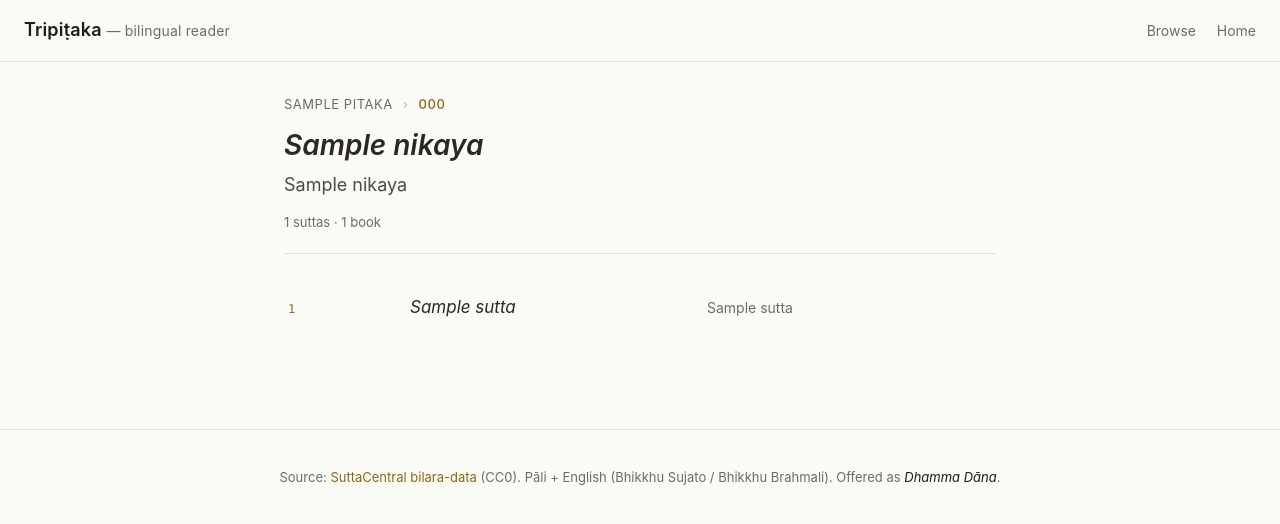
After one commit to dhamma-seeker/tripitaka-mcp, a FastAPI app: template reader/templates/nikaya.html in a window 1280 px wide. The commit adds this page. Shown: the top 524 px of the page. Run offline with FastAPI, Linux system fonts and the light colour scheme; the template is opened without the code that fills it: most values are stand-ins (such as "Sample title", 1, 10 or a date in 2020).

Commit message:
feat(reader+infra): browse tree + Caddy /read/* route + docker-compose service
Reader changes (web app):
- All reader routes moved under /read/* namespace; static now at /read/static
  so apex Caddy can proxy a single subtree.
- New: GET /read/ (browse tree — pitakas → nikayas with sutta counts) and
  GET /read/browse/{nikaya_code} (books + suttas in a nikāya).
- Root / now redirects to /read/ (local dev convenience; in prod the apex
  Caddy site handles / itself).
- fetch_structure() filters out legacy zero-segment nikāyas (vin-v/vin-m/
  vin-c/vin-p/ym/pt placeholders left over from pre-Phase B migrations).
- fetch_nikaya() applies natural sort to sutta_id (dn1, dn2, ..., dn10
  instead of dn1, dn10, dn2) since section.sort_order is unreliable
  for early-loaded rows.
- Tightened input validation: regex-bound sutta_id and nikaya_code at the
  route boundary so we never form ill-formed SQL parameters.

Infra:
- docker-compose.prod.yml: new `reader` service. Same image as MCP server,
  command-overrides to uvicorn reader.app:app on :8090. Read-only fs,
  no-new-privileges, drop ALL caps, 512M limit, healthz probe via stdlib
  urllib so we don't need to add curl to the image.
- Caddyfile (apex): @reader matcher path /read /read/* → reverse_proxy
  reader:8090 with X-Forwarded-Proto so Jinja-rendered links keep https.
  Sits before the static file_server fallback inside its own handle block,
  same pattern used for @mcp_misroute.

Validated:
- 9 routes smoke-tested locally via uvicorn (200 for valid, 404 for
  unknown nikaya/sutta, static CSS served from /read/static).
- Browse: DN sorts dn1..dn34 numerically; KN renders multi-book layout
  (Khuddakapāṭha, Dhammapada ranges, etc.) with book grouping.
- `docker compose -f docker-compose.prod.yml config` → OK.
- Custom Caddy build (xcaddy + rate_limit) `caddy validate` → "Valid
  configuration".

Not deployed yet. Next: merge develop → main, ssh droplet, deploy.sh.

Co-Authored-By: Claude Opus 4.7 (1M context) <noreply@anthropic.com>

```diff
--- a/reader/app.py
+++ b/reader/app.py
@@ -3,14 +3,20 @@
 Run locally:
     uvicorn reader.app:app --reload --port 8090
 
-Routes:
-    GET  /                  → landing redirect (placeholder)
-    GET  /healthz           → liveness probe
-    GET  /read/{sutta_id}   → bilingual reader (Pāli + English segments)
+Routes (all under /read/* namespace so apex Caddy can proxy a single path):
+    GET  /read/healthz                 → liveness probe
+    GET  /read/                        → browse tree (pitakas → nikayas)
+    GET  /read/browse/{nikaya_code}    → list of books + suttas in a nikāya
+    GET  /read/static/*                → CSS, fonts, etc.
+    GET  /read/{sutta_id}              → bilingual reader (Pāli + English)
+
+For local dev convenience, root `/` redirects to `/read/`. In production the
+apex Caddy site handles `/` (landing) and only proxies `/read/*` to this app.
 """
 
 from __future__ import annotations
 
+import re
 from pathlib import Path
 
 from fastapi import FastAPI, HTTPException, Request
@@ -18,30 +24,69 @@ from fastapi.responses import HTMLResponse, RedirectResponse
 from fastapi.staticfiles import StaticFiles
 from fastapi.templating import Jinja2Templates
 
-from reader.queries import fetch_sutta
+from reader.queries import fetch_nikaya, fetch_structure, fetch_sutta
 
 BASE_DIR = Path(__file__).resolve().parent
 templates = Jinja2Templates(directory=str(BASE_DIR / "templates"))
 
+# Validate identifiers tightly — DB only has lowercase alphanumerics, dots,
+# and hyphens (e.g. mn128, pli-tv-bu-vb-pj1, mil3.1.1). Reject anything else
+# at the route boundary so we never form ill-formed SQL parameters.
+_SUTTA_ID_RE = re.compile(r"^[a-z0-9.\-]{1,50}$")
+_NIKAYA_CODE_RE = re.compile(r"^[a-z0-9\-]{1,30}$")
+
 app = FastAPI(title="Tripitaka Reader", docs_url=None, redoc_url=None)
-app.mount("/static", StaticFiles(directory=str(BASE_DIR / "static")), name="static")
+app.mount(
+    "/read/static",
+    StaticFiles(directory=str(BASE_DIR / "static")),
+    name="static",
+)
 
 
-@app.get("/healthz", response_class=HTMLResponse)
+@app.get("/read/healthz", response_class=HTMLResponse)
 def healthz() -> str:
     return "ok"
 
 
 @app.get("/")
-def index() -> RedirectResponse:
-    # MVP-min: รากของ reader ยังไม่มี landing — ส่งไปสูตรตัวอย่าง
-    return RedirectResponse(url="/read/dn16", status_code=302)
+def root_redirect() -> RedirectResponse:
+    # Local dev convenience only — prod apex Caddy handles `/` directly
+    return RedirectResponse(url="/read/", status_code=302)
+
+
+@app.get("/read/", response_class=HTMLResponse)
+def browse_index(request: Request) -> HTMLResponse:
+    pitakas = fetch_structure()
+    return templates.TemplateResponse(
+        request=request,
+        name="index.html",
+        context={"pitakas": pitakas},
+    )
+
+
+@app.get("/read/browse/{nikaya_code}", response_class=HTMLResponse)
+def browse_nikaya(request: Request, nikaya_code: str) -> HTMLResponse:
+    nikaya_code = nikaya_code.strip().lower()
+    if not _NIKAYA_CODE_RE.match(nikaya_code):
+        raise HTTPException(status_code=400, detail="invalid nikaya code")
+
+    data = fetch_nikaya(nikaya_code)
+    if data is None:
+        raise HTTPException(
+            status_code=404, detail=f"nikāya not found: {nikaya_code}"
+        )
+
+    return templates.TemplateResponse(
+        request=request,
+        name="nikaya.html",
+        context={"nikaya": data},
+    )
 
 
 @app.get("/read/{sutta_id}", response_class=HTMLResponse)
 def read_sutta(request: Request, sutta_id: str) -> HTMLResponse:
     sutta_id = sutta_id.strip().lower()
-    if not sutta_id or len(sutta_id) > 50:
+    if not _SUTTA_ID_RE.match(sutta_id):
         raise HTTPException(status_code=400, detail="invalid sutta_id")
 
     data = fetch_sutta(sutta_id)
--- a/reader/static/style.css
+++ b/reader/static/style.css
@@ -168,6 +168,170 @@ body {
   font-size: 16px;
 }
 
+/* --- Browse pages (index + nikaya) --- */
+
+.pitaka-block,
+.book-block {
+  margin: 0 0 36px;
+}
+
+.pitaka-title {
+  font-size: 22px;
+  font-weight: 600;
+  margin: 0 0 12px;
+  padding-bottom: 6px;
+  border-bottom: 2px solid var(--border);
+}
+
+.pitaka-title .pi {
+  font-style: italic;
+  color: var(--pali-fg);
+  margin-right: 8px;
+}
+
+.pitaka-title .en {
+  color: var(--muted);
+  font-weight: 400;
+  font-size: 16px;
+}
+
+.nikaya-list,
+.sutta-list {
+  list-style: none;
+  margin: 0;
+  padding: 0;
+}
+
+.nikaya-list li {
+  border-bottom: 1px solid var(--border);
+}
+
+.nikaya-list li:last-child {
+  border-bottom: none;
+}
+
+.nikaya-list a {
+  display: flex;
+  align-items: baseline;
+  gap: 12px;
+  padding: 10px 4px;
+  text-decoration: none;
+  color: var(--fg);
+  transition: background 0.12s ease;
+}
+
+.nikaya-list a:hover {
+  background: var(--highlight);
+}
+
+.nik-pali {
+  font-style: italic;
+  color: var(--pali-fg);
+  font-weight: 500;
+  min-width: 140px;
+}
+
+.nik-en {
+  color: var(--muted);
+  flex: 1;
+  font-size: 14px;
+}
+
+.nik-count {
+  color: var(--muted);
+  font-size: 12px;
+  font-family: ui-monospace, "SF Mono", "Cascadia Code", Menlo, Consolas, monospace;
+}
+
+.book-title {
+  font-size: 16px;
+  font-weight: 500;
+  margin: 24px 0 8px;
+  color: var(--muted);
+  display: flex;
+  align-items: baseline;
+  gap: 10px;
+}
+
+.book-title .pi {
+  font-style: italic;
+  color: var(--pali-fg);
+}
+
+.book-title .en {
+  font-size: 13px;
+  color: var(--muted);
+  font-style: normal;
+}
+
+.book-title .book-count {
+  margin-left: auto;
+  font-size: 11px;
+  font-family: ui-monospace, "SF Mono", "Cascadia Code", Menlo, Consolas, monospace;
+  color: var(--muted);
+  opacity: 0.7;
+}
+
+.sutta-list li {
+  border-bottom: 1px solid var(--border);
+}
+
+.sutta-list li:last-child {
+  border-bottom: none;
+}
+
+.sutta-list a {
+  display: grid;
+  grid-template-columns: 110px 1fr 1fr;
+  gap: 12px;
+  align-items: baseline;
+  padding: 8px 4px;
+  text-decoration: none;
+  color: var(--fg);
+  transition: background 0.12s ease;
+}
+
+.sutta-list a:hover {
+  background: var(--highlight);
+}
+
+.sutta-list .sid {
+  font-family: ui-monospace, "SF Mono", "Cascadia Code", Menlo, Consolas, monospace;
+  font-size: 12px;
+  color: var(--accent);
+  background: transparent;
+  padding: 0;
+}
+
+.sutta-list .t-pali {
+  font-style: italic;
+  color: var(--pali-fg);
+}
+
+.sutta-list .t-en {
+  color: var(--muted);
+  font-size: 14px;
+}
+
+.breadcrumb a {
+  color: var(--muted);
+  text-decoration: none;
+}
+
+.breadcrumb a:hover {
+  color: var(--accent);
+}
+
+@media (max-width: 600px) {
+  .sutta-list a {
+    grid-template-columns: 80px 1fr;
+  }
+  .sutta-list .t-en {
+    grid-column: 1 / -1;
+    margin-left: 92px;
+  }
+}
+
 .site-footer {
   border-top: 1px solid var(--border);
   padding: 24px;
--- a/reader/templates/base.html
+++ b/reader/templates/base.html
@@ -4,15 +4,16 @@
   <meta charset="UTF-8">
   <meta name="viewport" content="width=device-width, initial-scale=1.0">
   <title>{% block title %}Tripitaka Reader{% endblock %}</title>
-  <link rel="icon" href="/static/favicon.svg" type="image/svg+xml">
-  <link rel="stylesheet" href="/static/style.css">
+  <link rel="icon" href="/read/static/favicon.svg" type="image/svg+xml">
+  <link rel="stylesheet" href="/read/static/style.css">
   {% block head_extra %}{% endblock %}
 </head>
 <body>
   <header class="site-header">
-    <a href="/" class="brand">Tripiṭaka <span class="brand-sub">— bilingual reader</span></a>
+    <a href="/read/" class="brand">Tripiṭaka <span class="brand-sub">— bilingual reader</span></a>
     <nav class="site-nav">
-      <a href="https://tripitaka-mcp.com/" rel="external">Home</a>
+      <a href="/read/">Browse</a>
+      <a href="/" rel="external">Home</a>
     </nav>
   </header>
   <main class="container">
--- /dev/null
+++ b/reader/templates/nikaya.html
@@ -0,0 +1,46 @@
+{% extends "base.html" %}
+
+{% block title %}{{ nikaya.name_pali }} — Tripiṭaka Reader{% endblock %}
+
+{% block head_extra %}
+<meta name="description" content="{{ nikaya.name_pali }} ({{ nikaya.name_english }}) — {{ nikaya.total_suttas }} suttas. Bilingual Pāli + English reader.">
+<link rel="canonical" href="https://tripitaka-mcp.com/read/browse/{{ nikaya.code }}">
+{% endblock %}
+
+{% block content %}
+<article class="nikaya">
+  <header class="sutta-head">
+    <p class="breadcrumb">
+      <a href="/read/">{{ nikaya.pitaka.name_pali }}</a>
+      <span class="sep">›</span>
+      <span class="sutta-id">{{ nikaya.code }}</span>
+    </p>
+    <h1 class="title-pali">{{ nikaya.name_pali }}</h1>
+    <p class="title-english">{{ nikaya.name_english }}</p>
+    <p class="meta">{{ nikaya.total_suttas }} suttas · {{ nikaya.books|length }} book{{ 's' if nikaya.books|length != 1 else '' }}</p>
+  </header>
+
+  {% for book in nikaya.books %}
+  <section class="book-block">
+    {% if nikaya.books|length > 1 %}
+    <h2 class="book-title">
+      <span class="pi" lang="pi">{{ book.name_pali or book.code }}</span>
+      {% if book.name_english %}<span class="en">{{ book.name_english }}</span>{% endif %}
+      <span class="book-count">{{ book.suttas|length }}</span>
+    </h2>
+    {% endif %}
+    <ul class="sutta-list">
+      {% for s in book.suttas %}
+      <li>
+        <a href="/read/{{ s.sutta_id }}">
+          <code class="sid">{{ s.sutta_id }}</code>
+          {% if s.title_pali %}<span class="t-pali" lang="pi">{{ s.title_pali }}</span>{% endif %}
+          {% if s.title_english %}<span class="t-en">{{ s.title_english }}</span>{% endif %}
+        </a>
+      </li>
+      {% endfor %}
+    </ul>
+  </section>
+  {% endfor %}
+</article>
+{% endblock %}
```
Also changed, not shown: docker-compose.prod.yml (+55 -0 lines), reader/queries.py (+156 -0 lines), reader/templates/index.html (added, +38 -0 lines), 1 other file.
